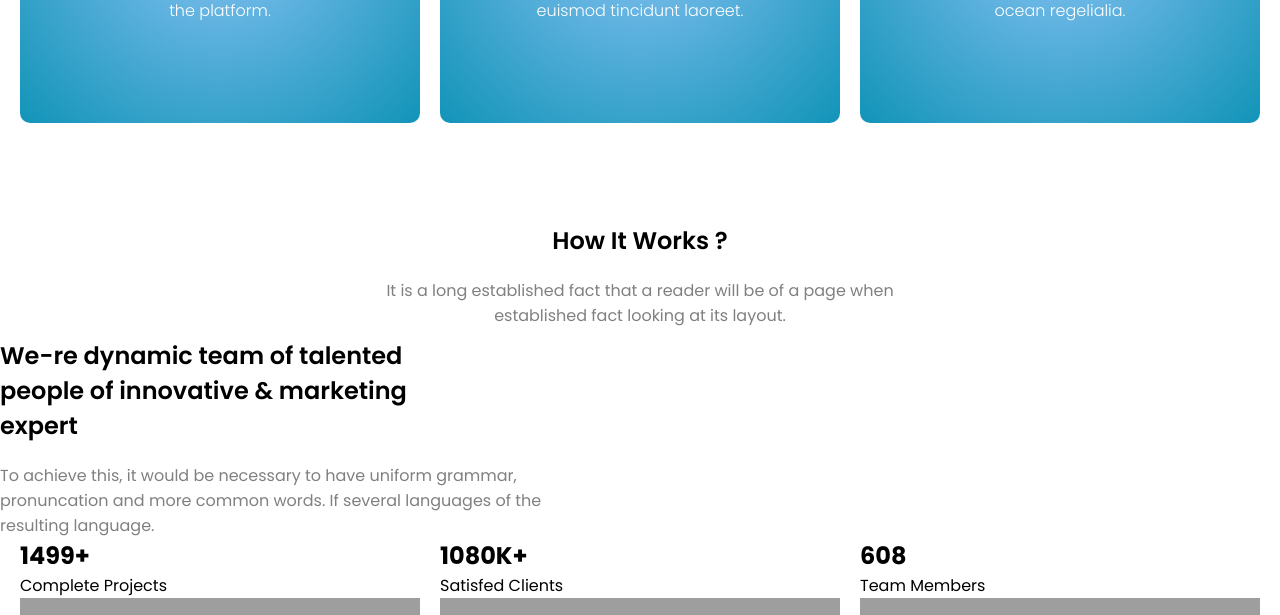
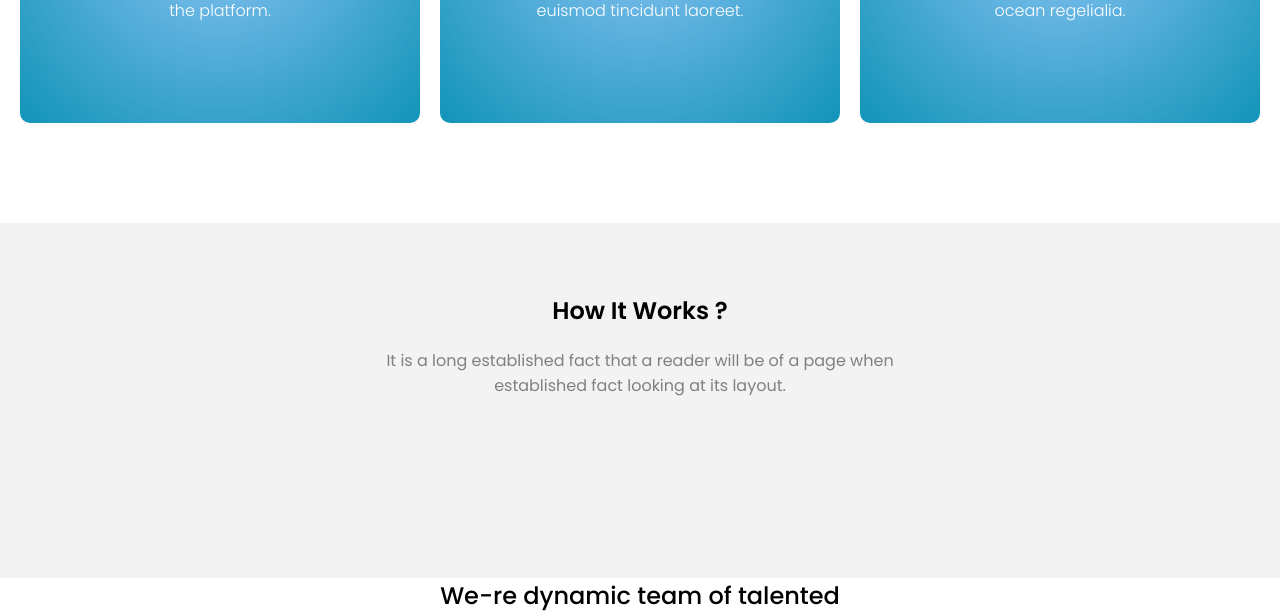
Before and after one commit to fredericbranca/LandingPage, a PHP site: page / in a window 1280 px wide. Shown: the part 1405-2020 px from the top of the page. Run offline with PHP 8.4, Linux system fonts and the light colour scheme; some libraries are stand-ins or nearby versions; grey boxes are pictures that could not be loaded.

Commit message:
css section equipe (sauf hover reseau social)

```diff
--- a/style.css
+++ b/style.css
@@ -148,7 +148,7 @@ nav ul li a {
 /* Product features */
 
 .product-feature {
-    height: 90vh;
+    height: 120vh;
     background-color: white;
     text-align: center;
     align-items: center;
@@ -206,3 +206,66 @@ nav ul li a {
     font-weight: 400;
     color: grey
 }
+
+.text-container {
+    padding-top: 70px;
+    height: 50vh;
+    background-color: #f3f3f3;
+}
+
+
+/* Equipe */
+
+.equipe {
+    height: 80vh;
+    background-color: white;
+    text-align: center;
+    align-items: center;
+    justify-content: center;
+}
+
+.equipe .card-container {
+    gap: 150px;
+    margin-top: 84px;
+}
+
+.equipe h1 {
+    font-weight: 500;
+}
+.equipe h2 {
+    font-weight: 400;
+    font-size: 17px;
+}
+.equipe p {
+    color: grey;
+    font-size: 14px;
+}
+
+
+.card-team {
+    /* margin-top: 100px; */
+    /* padding: 20px 30px; */
+    display: flex;
+    flex-direction: column;
+    justify-content: center;
+    /* width: 400px; */
+    /* height: 400px; */
+    border-radius: 20px;
+    transition: 0.4s;
+}
+
+.cardstat {
+    margin-bottom: 40px;
+    line-height: 22px;
+}
+
+.card-person img {
+    width: 160px;
+    filter: grayscale(100%);
+    border-radius: 50%;
+    transition: 0.4s;
+}
+
+.card-person img:hover {
+    filter: none;
+}
```
